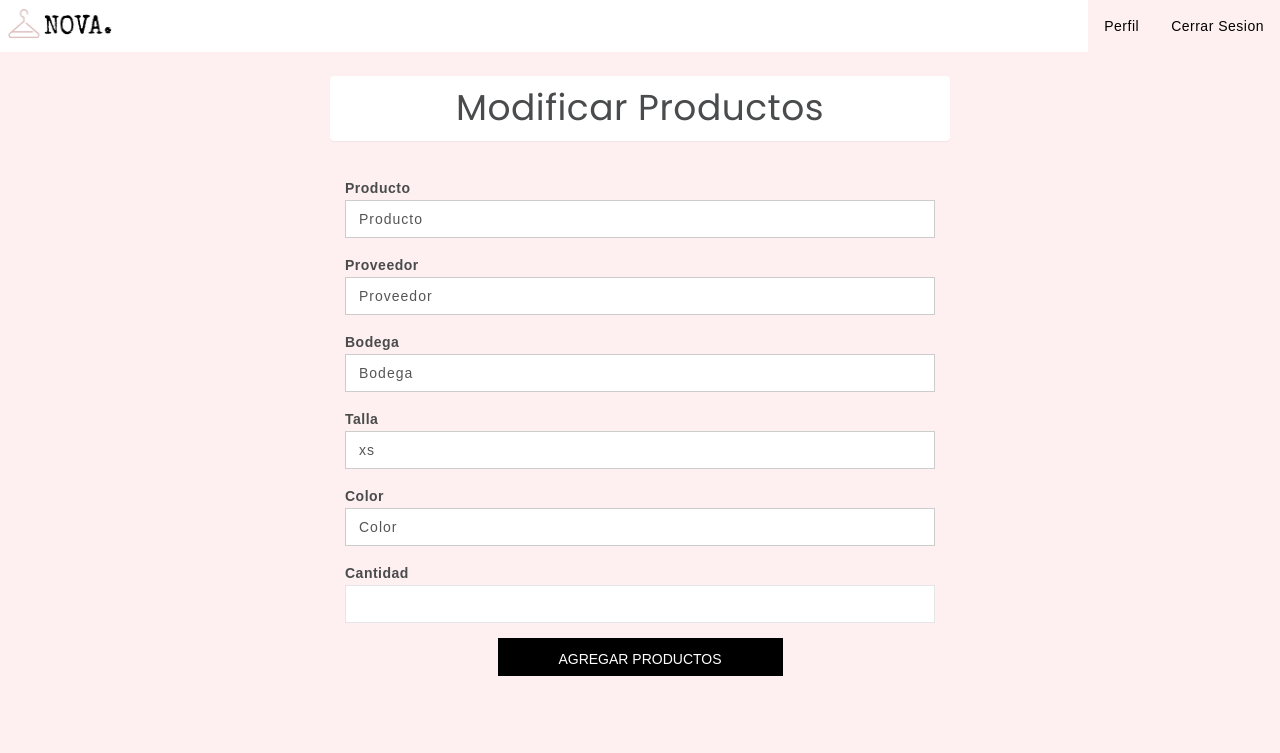
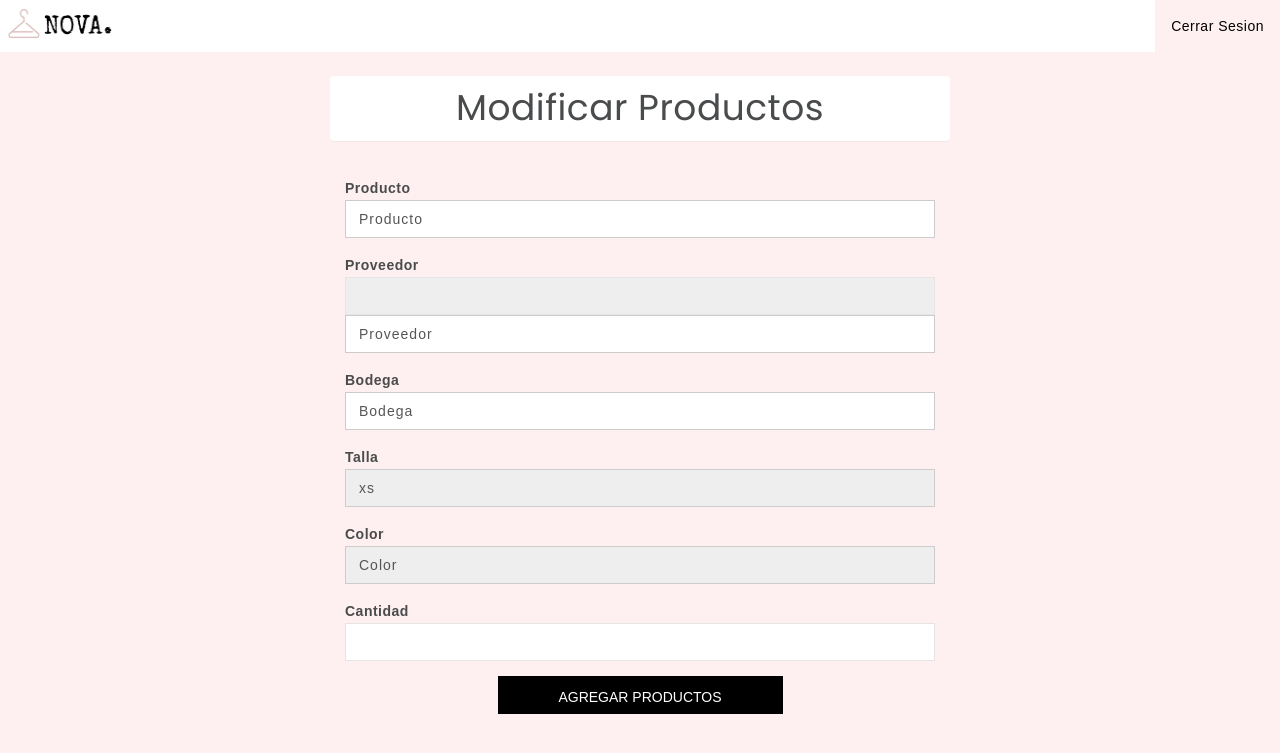
Before and after one commit to Marthox1999/Nova, a Django app: template templates/inventario/productosModificar.html in a window 1280 px wide. Shown: the top 753 px of the page. Run offline with Django 3.2, Linux system fonts and the light colour scheme; the template is opened without the code that fills it, so the values that code supplies are empty; some libraries are stand-ins or nearby versions.

Commit message:
#21 cambios pequeños en las interfaces

```diff
--- a/apps/inventario/views.py
+++ b/apps/inventario/views.py
@@ -200,7 +200,7 @@ def aniadirReferencias(request, *args, **kwargs):
         iva = int(modificar.get('inputIva'))*precio/100
     #imagen = request.FILES['buscadorImagen']
     #imagen = request.FILES['buscadorImagen']
-    imagen = " "
+    imagen = modificar.get('buscadorImagen')
     if(submitReq=="Crear Referencia" and not(idSubCat=="null") and not(nombre=="") and not(descripcion=="") and not(iva<=0) and not(precio<=0) and not(imagen=="")):
         print(imagen)
         aux = Producto(
--- a/templates/inventario/productosCrearPrincipal.html
+++ b/templates/inventario/productosCrearPrincipal.html
@@ -1,4 +1,4 @@
-{% extends 'base.html' %}
+{% extends 'baseAdmin.html' %}
 
 
 
--- a/templates/inventario/productosModificar.html
+++ b/templates/inventario/productosModificar.html
@@ -1,4 +1,4 @@
-{% extends 'base.html' %}
+{% extends 'baseAdmin.html' %}
 
 
 
@@ -32,6 +32,7 @@
 
           <div class="form-group">
             <label for="proveedor">Proveedor</label>
+            <input readonly id="proveedor" name="proveedor" type="text" class="form-control">
             <select class="form-control" id="proveedor" name="proveedor">
               <option value="-1"  name='vacio'>Proveedor</option>
               {% for proveedor in proveedores %}
@@ -54,7 +55,7 @@
 
           <div class="form-group">
             <label for="talla">Talla</label>
-            <select class="form-control" id="talla" name="talla">{
+            <select readonly class="form-control" id="talla" name="talla">{
                   ('XS','xs'),
                   ('S','s'),
                   ('M','m'),
@@ -71,7 +72,7 @@
 
           <div class="form-group">
             <label for="inputColor">Color</label>
-            <select class="form-control" id="inputColor" name="inputColor">
+            <select readonly class="form-control" id="inputColor" name="inputColor">
               <option value=""> Color </option>
               <option value="negro">Negro</option>
               <option value="blanco">Blanco</option>
@@ -91,7 +92,7 @@
 
           <div class="form-group">
             <label for="inputCant">Cantidad</label>
-            <input id="inputCant" name="inputCant" type="number" class="form-control">
+            <input required id="inputCant" name="inputCant" type="number" class="form-control">
           </div>
 
           <div class="form-group">
--- a/templates/inventario/productosModificarPrincipal.html
+++ b/templates/inventario/productosModificarPrincipal.html
@@ -1,4 +1,4 @@
-{% extends 'base.html' %}
+{% extends 'baseAdmin.html' %}
 
 
 
--- a/templates/inventario/referenciasCrear.html
+++ b/templates/inventario/referenciasCrear.html
@@ -1,4 +1,4 @@
-{% extends 'base.html' %}
+{% extends 'baseAdmin.html' %}
 
 
 
@@ -71,7 +71,8 @@
             <div class="custom-file">
               <label for="buscadorImagen">Imagen</label>
               <div>
-                <input required type="file" class="custom-file-input" id="buscadorImagen" name="buscadorImagen" lang="es-ES">
+                <input required type="file" class="custom-file-input" id="buscadorImagen" name="buscadorImagen" lang="es-ES" accept="image/*">
+
                 <label class="custom-file-label" for="buscadorImagen">Seleccionar Archivo</label>
               </div>
             </div>
--- a/templates/inventario/referenciasModificar.html
+++ b/templates/inventario/referenciasModificar.html
@@ -1,4 +1,4 @@
-{% extends 'base.html' %}
+{% extends 'baseAdmin.html' %}
 
 
 
```
